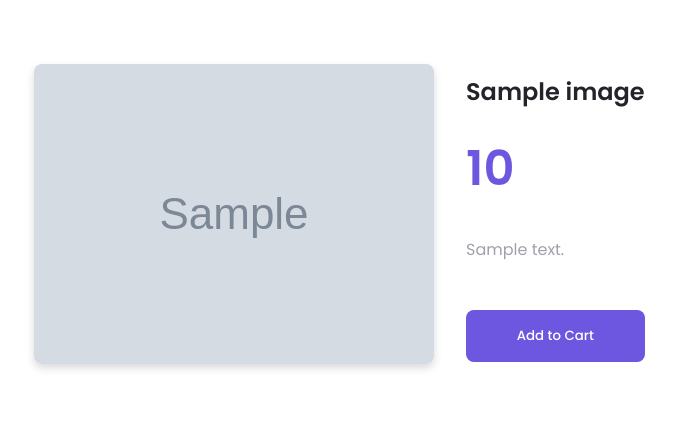
After one commit to Indravathimamidi/EndToEndArtGallery, a Django app: page /product/1/ in a window 1280 px wide. The commit adds this page. Shown: the top 434 px of the page, without its empty margins (38-714 px from the left). Run offline with Django 5.2, Linux system fonts and the light colour scheme; tables that the repository leaves empty hold one stand-in row (values such as "Sample post"); grey boxes marked "Sample" are stand-in pictures.

Commit message:
inserted productView

```diff
--- a/project Art-Gallery/backend/dataAdder/urls.py
+++ b/project Art-Gallery/backend/dataAdder/urls.py
@@ -3,7 +3,7 @@
 from django.conf import settings
 from django.conf.urls.static import static
 from django.urls import path
-from .views import upload_image, image_list, home, explore, arts, crafts
+from .views import upload_image, image_list, home, explore, arts, crafts, productView
 
 urlpatterns = [
     # myapp/urls.py
@@ -13,6 +13,7 @@ urlpatterns = [
     path('explore/', explore, name='explore'),
     path('arts/', arts, name='arts'),
     path('crafts/', crafts, name='crafts'),
+    path('product/<int:id>/', productView, name='productView'),
 
 ] + static(settings.MEDIA_URL, document_root=settings.MEDIA_ROOT)
 # urlpatterns+= static(settings.STATIC_URL, document_root=settings.STATIC_ROOT)
--- a/project Art-Gallery/backend/dataAdder/views.py
+++ b/project Art-Gallery/backend/dataAdder/views.py
@@ -1,4 +1,4 @@
-from django.shortcuts import render
+from django.shortcuts import render, get_object_or_404
 
 # Create your views here.
 # myapp/views.py
@@ -37,3 +37,7 @@ def crafts(request):
     # Filter images by category 'crafts'
     crafts_images = Image.objects.filter(category='craft')
     return render(request, 'products.html', {'items': crafts_images})
+
+def productView(request, id):
+    product = get_object_or_404(Image, id=id)
+    return render(request, 'productView.html', {'product': product})
--- /dev/null
+++ b/project Art-Gallery/backend/static/productView.css
@@ -0,0 +1,100 @@
+/* Base styles for the product section */
+.product {
+    padding: var(--mb-2) 0;
+    background-color: var(--container-color); /* Background color for the section */
+}
+
+.product_container {
+    display: flex;
+    flex-direction: row;
+    gap: var(--mb-2);
+    align-items: center;
+    max-width: 1200px; /* Optional: Adjust for your design */
+    margin: 0 auto; /* Center the container */
+    padding: var(--mb-2);
+}
+
+.product_image img {
+    width: 100%;
+    height: auto;
+    border-radius: var(--mb-0-5);
+    box-shadow: 0 4px 8px rgba(0, 0, 0, 0.15); /* Slightly increased shadow for better UI */
+    object-fit: cover; /* Ensure images cover their container without distortion */
+}
+
+.product_details {
+    display: flex;
+    flex-direction: column;
+    gap: var(--mb-1);
+    max-width: 500px; /* Optional: Limit width for better layout */
+}
+
+.product_title {
+    font-size: var(--h2-font-size);
+    color: var(--title-color);
+    font-weight: var(--font-semi-bold);
+    margin-bottom: var(--mb-0-5);
+}
+
+.product_price {
+    font-size: var(--big-font-size);
+    color: var(--first-color);
+    font-weight: var(--font-semi-bold);
+    margin-bottom: var(--mb-1);
+}
+
+.product_description {
+    font-size: var(--normal-font-size);
+    color: var(--text-color-light); /* Lightened text color for better readability */
+    margin-bottom: var(--mb-2);
+}
+
+.button {
+    display: inline-block;
+    background-color: var(--first-color);
+    color: #fff;
+    padding: var(--mb-1) var(--mb-2);
+    border-radius: var(--mb-0-5);
+    font-weight: var(--font-medium);
+    font-family: inherit;
+    text-align: center;
+    cursor: pointer;
+    transition: background-color 0.3s, transform 0.2s; /* Added transform for hover effect */
+}
+
+.button:hover {
+    background-color: var(--first-color-alt);
+    transform: scale(1.05); /* Slightly enlarge button on hover */
+}
+
+/* Responsive Design */
+@media screen and (max-width: 767px) {
+    .product_container {
+        flex-direction: column;
+        text-align: center;
+    }
+
+    .product_image img {
+        width: 100%;
+        height: auto;
+        border-radius: var(--mb-1); /* Slightly increased border radius for a more rounded look */
+    }
+
+    .product_title {
+        font-size: var(--h3-font-size);
+    }
+
+    .product_price {
+        font-size: var(--h3-font-size);
+    }
+
+    .product_description {
+        font-size: var(--small-font-size);
+    }
+
+    .button {
+        padding: var(--mb-0-75) var(--mb-1);
+        font-size: var(--small-font-size);
+        border-radius: var(--mb-0-5);
+    }
+}
--- /dev/null
+++ b/project Art-Gallery/backend/templates/productView.html
@@ -0,0 +1,34 @@
+{% load static %}
+<!DOCTYPE html>
+<html lang="en">
+<head>
+    <meta charset="UTF-8">
+    <meta name="viewport" content="width=device-width, initial-scale=1.0">
+    <title>Product Details</title>
+    <link rel="stylesheet" href="{% static 'productView.css'%}">
+    <link rel="stylesheet" href="{% static 'style.css'%}">
+    <link rel="stylesheet" href="https://unicons.iconscout.com/release/v3.0.6/css/line.css">
+    <script src="{% static 'main.js' %}" defer></script>
+</head>
+<body>
+    <main class="main">
+        <!-- Product Section -->
+        <section class="product">
+            <div class="product_container">
+                <div class="product_image">
+                    <img src="{{ product.image.url }}" alt="{{ product.title }}">
+                </div>
+                <div class="product_details">
+                    <h2 class="product_title">{{product.title}}</h2>
+                    <p class="product_price">{{product.price}}</p>
+                    <p class="product_description">
+                        {{product.description}}
+                    </p>
+                    <button class="button add-to-cart">Add to Cart</button>
+                </div>
+            </div>
+        </section>
+
+    </main>
+</body>
+</html>
--- a/project Art-Gallery/backend/templates/products.html
+++ b/project Art-Gallery/backend/templates/products.html
@@ -26,6 +26,7 @@
                     <h2 class="product_title">{{ item.title }}</h2>
                     <p class="product_description">{{ item.description }}</p>
                     <p class="product_price">${{ item.price }}</p>
+                    <a href="{% url 'productView' item.id %}" class="button button--flex">View Product</a>
                     <button class="button button--flex">Add to Cart</button>
                 </div>
                 {% endfor %}
```
Also changed, not shown: project Art-Gallery/backend/templates/home.html (deleted).
